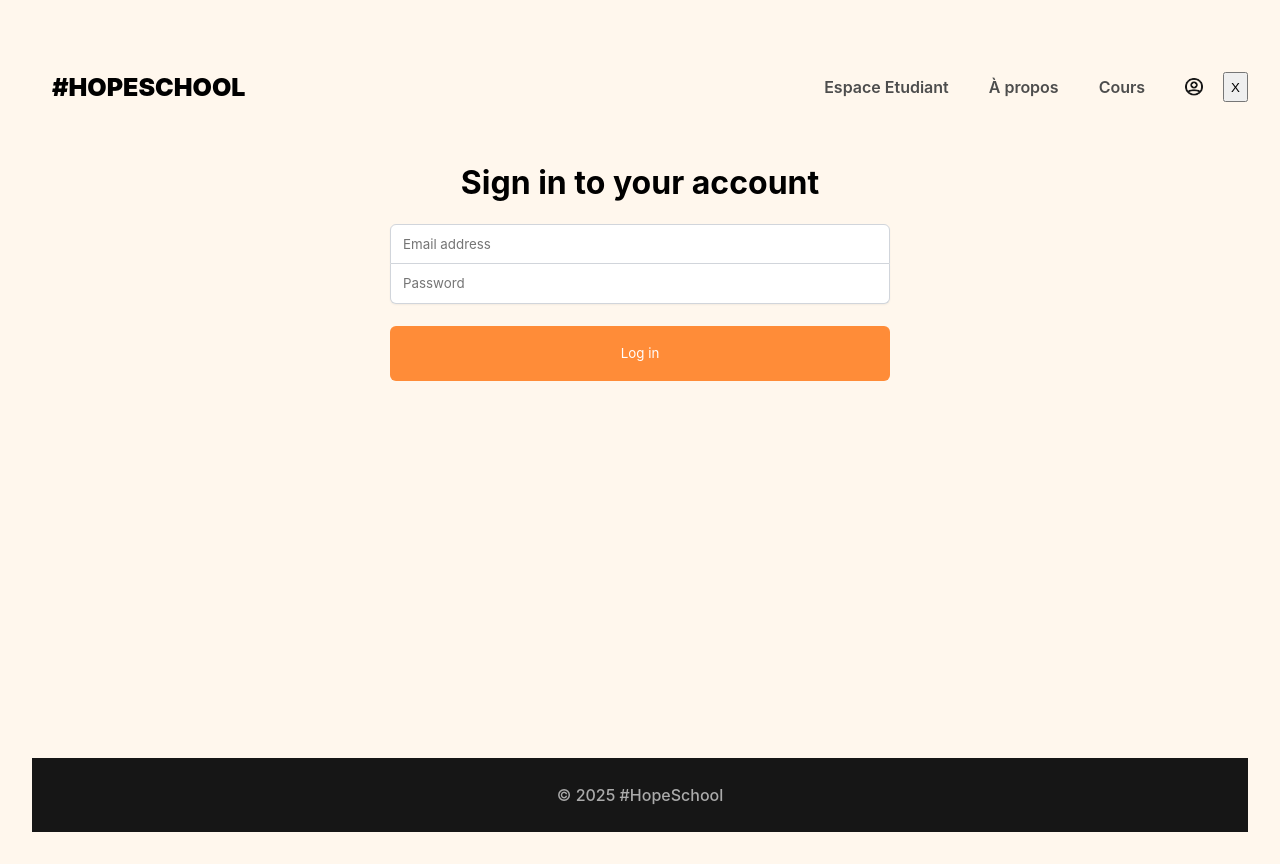
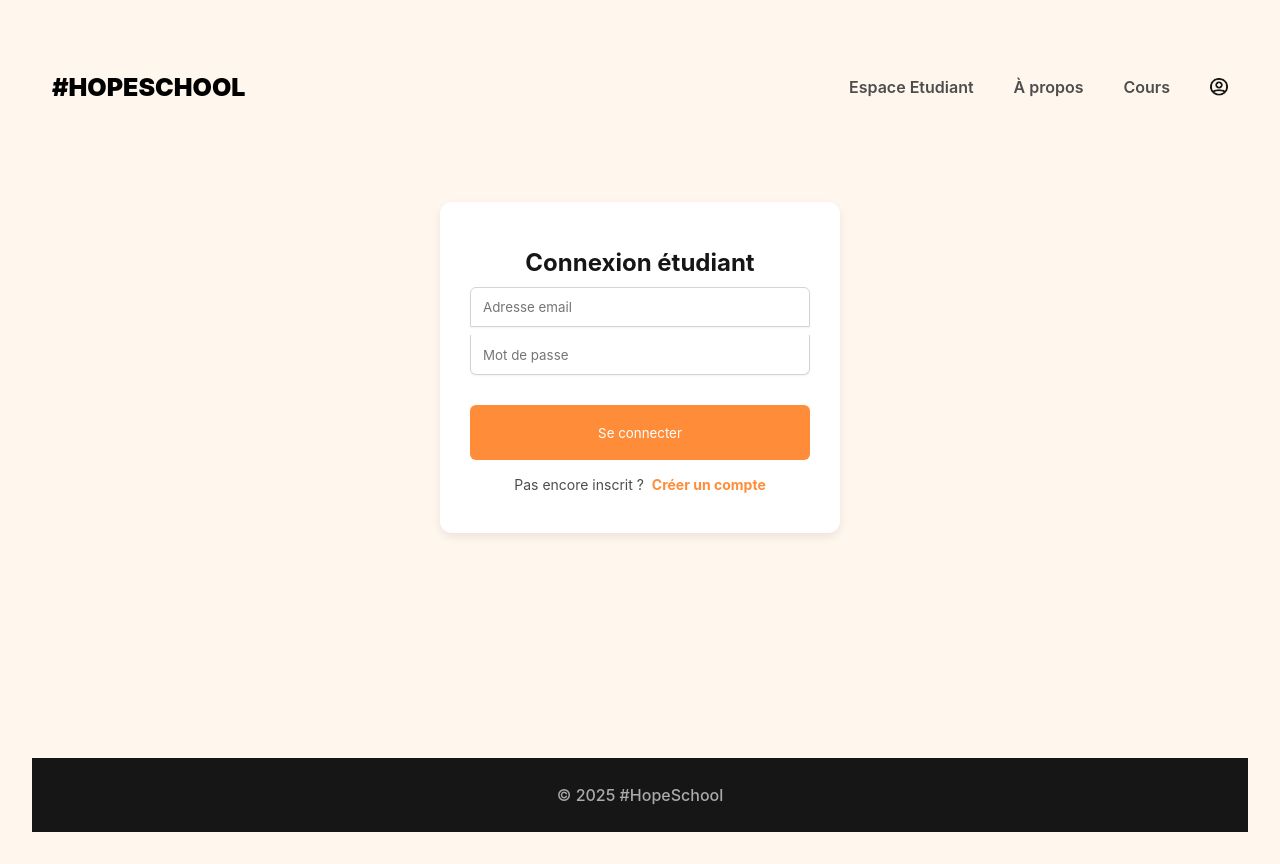
Before and after one commit to liliaferrouk/private-school, a React (Vite) app: page /login in a window 1280 px wide. Built offline with nearby package versions, Linux system fonts and the light colour scheme.

Commit message:
login + signin + logout

```diff
--- a/src/api.ts
+++ b/src/api.ts
@@ -9,8 +9,14 @@ import {
   query,
   orderBy,
   limit,
+  updateDoc,
+  setDoc,
+  where,
 } from 'firebase/firestore/lite'
 import { Testimonial } from './pages/About'
+
+import { signInWithEmailAndPassword, createUserWithEmailAndPassword, signOut, User } from 'firebase/auth'
+import { Etudiant } from './pages/Login'
 
 const firebaseConfig = {
   apiKey: 'AIzaSyCsBVdTmiEAgxVfJO8mMir8GmO1YnUwC0E',
@@ -106,20 +112,80 @@ export async function addTestimonial(testimonialData: Omit<Testimonial, 'id'>):
   }
 }
 
-export async function loginUser(creds: { email: string; password: string }) {
-  const res = await fetch('/api/login', {
-    method: 'post',
-    body: JSON.stringify(creds),
+export async function loginStudent(email: string, password: string): Promise<Etudiant> {
+  const q = query(collection(db, 'etudiants'), where('email', '==', email))
+  const querySnapshot = await getDocs(q)
+
+  if (querySnapshot.empty) {
+    throw new Error("Aucun étudiant avec cet email.")
+  }
+
+  const docSnap = querySnapshot.docs[0]
+  const data = docSnap.data() as Etudiant
+
+  if (data.mdp !== password) {
+    throw new Error("Mot de passe incorrect.")
+  }
+
+  // Mettre à jour la date de dernière connexion
+  await updateDoc(doc(db, 'etudiants', docSnap.id), {
+    derniereConnexion: new Date().toISOString()
   })
-  const data = await res.json()
 
-  if (!res.ok) {
-    throw {
-      message: data.message,
-      statusText: res.statusText,
-      status: res.status,
+  return { id: docSnap.id, ...data }
+}
+
+export async function registerStudent(email: string, password: string, name: string, niveau?: string): Promise<Etudiant> {
+  try {
+    const q = query(collection(db, 'etudiants'), where('email', '==', email))
+    const existing = await getDocs(q)
+
+    if (!existing.empty) {
+      throw new Error("Un compte avec cet email existe déjà.")
+    }
+
+    const newId = `${Date.now()}` // ou utilise nanoid / uuid
+    const etudiant: Etudiant = {
+      email,
+      name,
+      niveau: niveau || '',
+      mdp: password,
+      dateInscription: new Date().toISOString(),
+      derniereConnexion: new Date().toISOString()
+    }
+
+    await setDoc(doc(db, 'etudiants', newId), etudiant)
+
+    return { id: newId, ...etudiant }
+  } catch (error: unknown) {
+    if (error instanceof Error) {
+      throw error
+    } else {
+      throw new Error("Erreur lors de l'inscription")
     }
   }
+}
 
-  return data
+export async function logoutStudent(): Promise<void> {
+  try {
+    localStorage.removeItem('etudiant')
+  } catch (error: unknown) {
+    throw new Error("Erreur lors de la déconnexion")
+  }
 }
+
+export async function getStudentInfo(userId: string): Promise<Etudiant | null> {
+  try {
+    const docRef = doc(db, 'etudiants', userId)
+    const docSnap = await getDoc(docRef)
+
+    if (docSnap.exists()) {
+      return { id: docSnap.id, ...docSnap.data() } as Etudiant
+    } else {
+      return null
+    }
+  } catch (error: unknown) {
+    console.error("Erreur lors de la récupération des informations de l'étudiant:", error)
+    return null
+  }
+}
--- a/src/components/Header.tsx
+++ b/src/components/Header.tsx
@@ -39,7 +39,6 @@ function Header() {
         <Link to="login" className="login-link">
           <img src={imageUrl} className="login-icon" />
         </Link>
-        <button onClick={fakeLogOut}>X</button>
       </nav>
     </header>
   )
--- a/src/index.css
+++ b/src/index.css
@@ -908,3 +908,86 @@ img.graph {
 .submit-message:empty {
   display: none;
 }
+
+.login-container {
+  max-width: 400px;
+  margin: 60px auto;
+  padding: 30px;
+  background-color: #ffffff;
+  border-radius: 12px;
+  box-shadow: 0 4px 10px rgba(0, 0, 0, 0.08);
+  font-family: "Inter", sans-serif;
+}
+
+.login-container h1 {
+  font-size: 24px;
+  text-align: center;
+  color: #161616;
+  margin-bottom: 20px;
+}
+
+/* Formulaire */
+.login-form {
+  display: flex;
+  flex-direction: column;
+  gap: 8px;
+}
+
+/* Bouton de toggle (Se connecter / Créer un compte) */
+.login-container > p {
+  text-align: center;
+  font-size: 14px;
+  color: #4d4d4d;
+}
+
+.login-container > p > button {
+  background: none;
+  border: none;
+  color: #ff8c38;
+  font-weight: bold;
+  cursor: pointer;
+  font-size: 14px;
+  padding: 0;
+  margin-left: 4px;
+}
+
+.login-container > p > button:hover {
+  text-decoration: underline;
+}
+
+/* Message d'erreur */
+.login-error {
+  background-color: #ffe5e5;
+  color: #cc0000;
+  padding: 10px;
+  border-radius: 6px;
+  font-size: 14px;
+  margin-bottom: 12px;
+  text-align: center;
+}
+
+/* Style du profil affiché après connexion */
+.login-container > p,
+.login-container > h1 {
+  margin-bottom: 10px;
+}
+
+.login-container button {
+  font-family: "Inter", sans-serif;
+}
+
+/* Bouton de déconnexion */
+.login-container > button {
+  background-color: #dc3545;
+  color: white;
+  border: none;
+  padding: 12px 16px;
+  border-radius: 6px;
+  cursor: pointer;
+  font-size: 16px;
+  margin-top: 20px;
+}
+
+.login-container > button:hover {
+  background-color: #b02a37;
+}
--- a/src/pages/Login.tsx
+++ b/src/pages/Login.tsx
@@ -1,72 +1,183 @@
-import React from 'react'
+import React, { useEffect, useState } from 'react'
 import { useLocation, useNavigate } from 'react-router-dom'
-import { loginUser } from '../api'
+import { loginStudent, logoutStudent, registerStudent } from '../api'
+
+export interface Etudiant {
+  id?: string
+  email: string
+  mdp: string
+  name: string
+  niveau?: string
+  dateInscription?: string
+  derniereConnexion?: string
+  photoURL?: string
+
+  dateNaissance?: string
+  telephone?: string
+  adresse?: {
+    rue?: string
+    ville?: string
+    codePostal?: string
+    pays?: string
+  }
+
+  coursId?: string[] // IDs des cours auxquels l'étudiant est inscrit
+}
 
 function Login() {
-  const [loginFormData, setLoginFormData] = React.useState({
+  const [loginMode, setLoginMode] = useState(true) // true = login, false = sign up
+  const [formData, setFormData] = useState({
     email: '',
     password: '',
+    name: '',
+    niveau: '',
   })
-  const [status, setStatus] = React.useState('idle')
-  const [error, setError] = React.useState<Error | null>(null)
 
+  const [status, setStatus] = useState<'idle' | 'submitting'>('idle')
+  const [error, setError] = useState<string | null>(null)
+  const [student, setStudent] = useState<Etudiant | null>(null)
+
+  const navigate = useNavigate()
   const location = useLocation()
-  const navigate = useNavigate()
-
   const from = location.state?.from || '/espace-etudiant'
 
-  function handleSubmit(e: React.FormEvent<HTMLFormElement>) {
+  // Vérifier si un étudiant est déjà connecté (dans localStorage)
+  useEffect(() => {
+    const stored = localStorage.getItem('etudiant')
+    if (stored) {
+      setStudent(JSON.parse(stored))
+    }
+  }, [])
+
+  const handleChange = (e: React.ChangeEvent<HTMLInputElement>) => {
+    const { name, value } = e.target
+    setFormData((prev) => ({ ...prev, [name]: value }))
+  }
+
+  const handleSubmit = async (e: React.FormEvent) => {
     e.preventDefault()
     setStatus('submitting')
-    loginUser(loginFormData)
-      .then((data) => {
-        setError(null)
-        localStorage.setItem('loggedin', 'true')
-        navigate(from, { replace: true })
-      })
-      .catch((err) => {
-        setError(err)
-      })
-      .finally(() => {
-        setStatus('idle')
-      })
+    setError(null)
+
+    try {
+      let etudiant: Etudiant
+
+      if (loginMode) {
+        etudiant = await loginStudent(formData.email, formData.password)
+      } else {
+        etudiant = await registerStudent(
+          formData.email,
+          formData.password,
+          formData.name,
+          formData.niveau
+        )
+      }
+
+      localStorage.setItem('etudiant', JSON.stringify(etudiant))
+      setStudent(etudiant)
+      navigate(from, { replace: true })
+    } catch (err: any) {
+      setError(err.message)
+    } finally {
+      setStatus('idle')
+    }
   }
 
-  function handleChange(e: React.ChangeEvent<HTMLInputElement>) {
-    const { name, value } = e.target
-    setLoginFormData((prev) => ({
-      ...prev,
-      [name]: value,
-    }))
+  const handleLogout = () => {
+    logoutStudent()
+    setStudent(null)
+  }
+
+  if (student) {
+    return (
+      <div className="login-container">
+        <h1>Bienvenue, {student.name}</h1>
+        <p>
+          <strong>Email:</strong> {student.email}
+        </p>
+        {student.niveau && (
+          <p>
+            <strong>Niveau:</strong> {student.niveau}
+          </p>
+        )}
+        <p>
+          <strong>Dernière connexion:</strong>{' '}
+          {new Date(student.derniereConnexion || '').toLocaleString()}
+        </p>
+        <button onClick={handleLogout}>Se déconnecter</button>
+      </div>
+    )
   }
 
   return (
     <div className="login-container">
-      {location.state?.message && (
-        <h3 className="login-error">{location.state.message}</h3>
-      )}
-      <h1>Sign in to your account</h1>
-      {error?.message && <h3 className="login-error">{error.message}</h3>}
+      <h1>{loginMode ? 'Connexion étudiant' : 'Créer un compte étudiant'}</h1>
+      {error && <p className="login-error">{error}</p>}
 
       <form onSubmit={handleSubmit} className="login-form">
+        {!loginMode && (
+          <>
+            <input
+              type="text"
+              name="name"
+              placeholder="Nom complet"
+              value={formData.name}
+              onChange={handleChange}
+              required
+            />
+            <input
+              type="text"
+              name="niveau"
+              placeholder="Niveau (ex: L2, M1...)"
+              value={formData.niveau}
+              onChange={handleChange}
+            />
+          </>
+        )}
         <input
+          type="email"
           name="email"
+          placeholder="Adresse email"
+          value={formData.email}
           onChange={handleChange}
-          type="email"
-          placeholder="Email address"
-          value={loginFormData.email}
+          required
         />
         <input
+          type="password"
           name="password"
+          placeholder="Mot de passe"
+          value={formData.password}
           onChange={handleChange}
-          type="password"
-          placeholder="Password"
-          value={loginFormData.password}
+          required
         />
         <button disabled={status === 'submitting'}>
-          {status === 'submitting' ? 'Logging in...' : 'Log in'}
+          {status === 'submitting'
+            ? loginMode
+              ? 'Connexion...'
+              : 'Création...'
+            : loginMode
+              ? 'Se connecter'
+              : "S'inscrire"}
         </button>
       </form>
+
+      <p style={{ marginTop: '1rem' }}>
+        {loginMode ? (
+          <>
+            Pas encore inscrit ?{' '}
+            <button type="button" onClick={() => setLoginMode(false)}>
+              Créer un compte
+            </button>
+          </>
+        ) : (
+          <>
+            Déjà inscrit ?{' '}
+            <button type="button" onClick={() => setLoginMode(true)}>
+              Se connecter
+            </button>
+          </>
+        )}
+      </p>
     </div>
   )
 }
```
